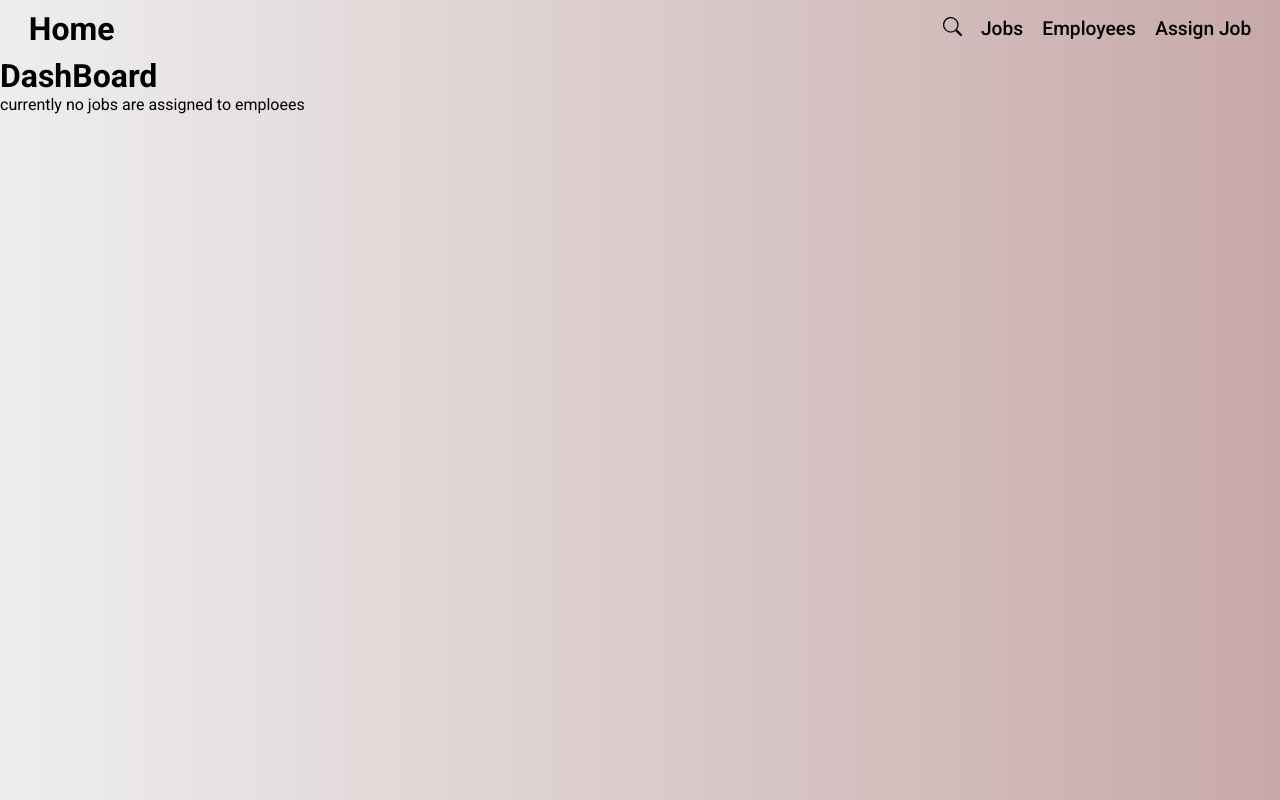
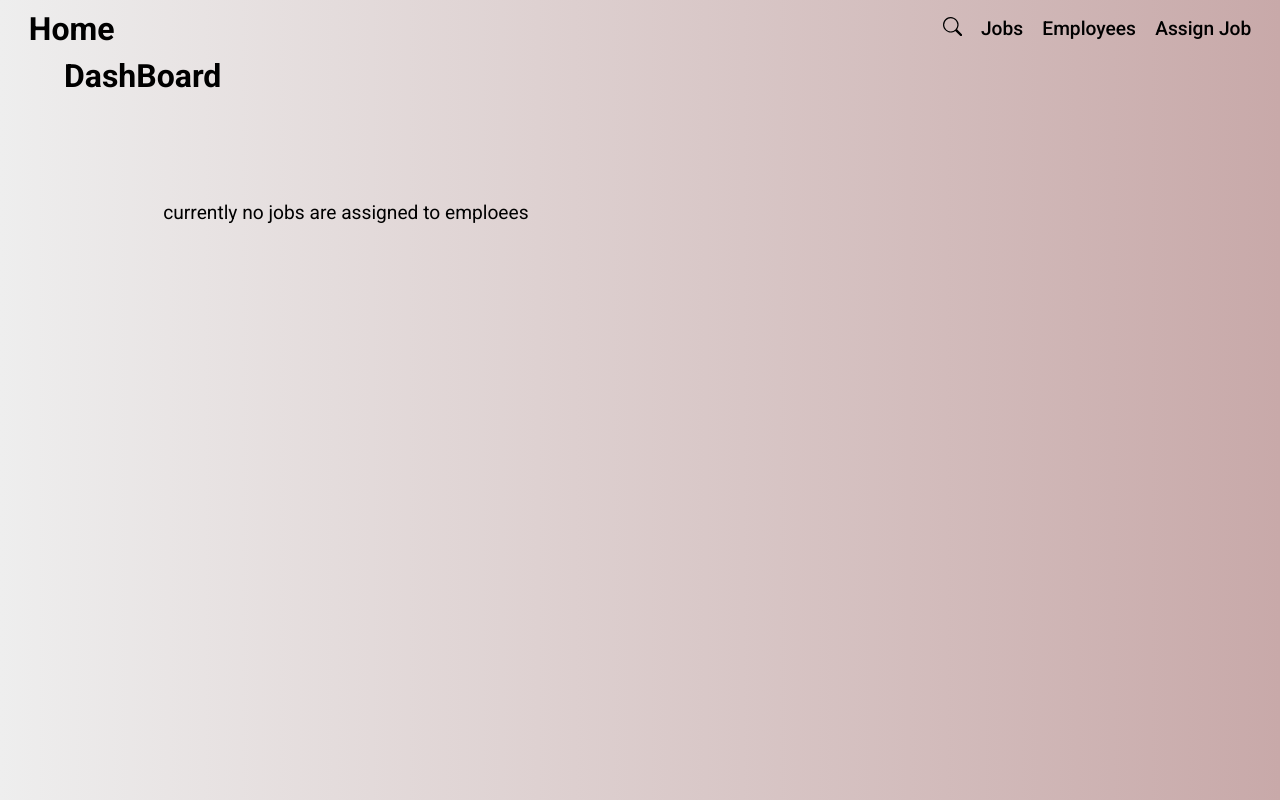
Before and after one commit to mahesh2885858/workspace_mi, a React (Create React App) app: page / in a window 1280 px wide. Built offline with nearby package versions, Linux system fonts and the light colour scheme.

Commit message:
minor one

```diff
--- a/src/components/DashBoard/DashBoard.tsx
+++ b/src/components/DashBoard/DashBoard.tsx
@@ -1,4 +1,5 @@
 import { AppState } from "../../App";
+import "./dashboard.scss";
 type propsType = {
   state: typeof AppState;
   gotoEmployeePage: (id: string) => void;
@@ -8,41 +9,48 @@ const DashBoard = (props: propsType) => {
   const jobsassined = props.state.employees.filter(
     (item) => item.isAssignedJob === true
   );
-  const newObj = jobsassined.map((item) => {
+  const dashBoardObject = jobsassined.map((item) => {
     const itemname = props.state.jobs.filter(
       (job) => job.id === item.assignedJobId
     );
     return {
-      nameofjob: itemname[0].nameOfTheJob,
-      idofthejob: itemname[0].id,
-      nameoftheemloy: item.name,
-      idoftheemployee: item.id,
+      nameOfTheJob: itemname[0].nameOfTheJob,
+      idOfTheJob: itemname[0].id,
+      nameOfTheEmployee: item.name,
+      idOfTheEmployee: item.id,
     };
   });
-  console.log(newObj);
 
   return (
     <div className="dashboard-container">
       <h1>DashBoard</h1>
-
+      <div>
         {jobsassined.length > 0 ? (
-        newObj.map((employee) => {
+          dashBoardObject.map((employee) => {
             return (
-            <div key={employee.idoftheemployee}>
+              <div
+                className="assigned-jobs-dashboard"
+                key={employee.idOfTheEmployee}
+              >
                 <p
-                onClick={() => props.gotoEmployeePage(employee.idoftheemployee)}
+                  onClick={() =>
+                    props.gotoEmployeePage(employee.idOfTheEmployee)
+                  }
                 >
-                {employee.nameoftheemloy}
+                  Employee Name: {employee.nameOfTheEmployee}
                 </p>
-              <p onClick={() => props.goToJobDetails(employee.idofthejob)}>
-                {employee.nameofjob}
+                <p onClick={() => props.goToJobDetails(employee.idOfTheJob)}>
+                  Projectassigned: {employee.nameOfTheJob}
                 </p>
               </div>
             );
           })
         ) : (
-        <div>currently no jobs are assigned to emploees</div>
+          <div className="no-assigned-jobs">
+            currently no jobs are assigned to emploees
+          </div>
         )}
+      </div>
     </div>
   );
 };
--- /dev/null
+++ b/src/components/DashBoard/dashboard.scss
@@ -0,0 +1,27 @@
+.dashboard-container {
+  width: 100%;
+  height: 100%;
+  display: flex;
+  flex-direction: column;
+  h1 {
+    margin-left: 2em;
+  }
+  div {
+    display: flex;
+    flex-direction: row;
+    padding: 3em;
+    .no-assigned-jobs {
+      margin-left: 3em;
+      font-size: 1.2rem;
+    }
+    .assigned-jobs-dashboard {
+      padding: 0.5em;
+      font-size: 1.2rem;
+      display: flex;
+      flex-direction: column;
+      background: linear-gradient(
+        (to right, rgb(251, 153, 153), rgba(251, 153, 153, 0.377))
+      );
+    }
+  }
+}
```
Lines whose indentation alone changed are shown as unchanged.
